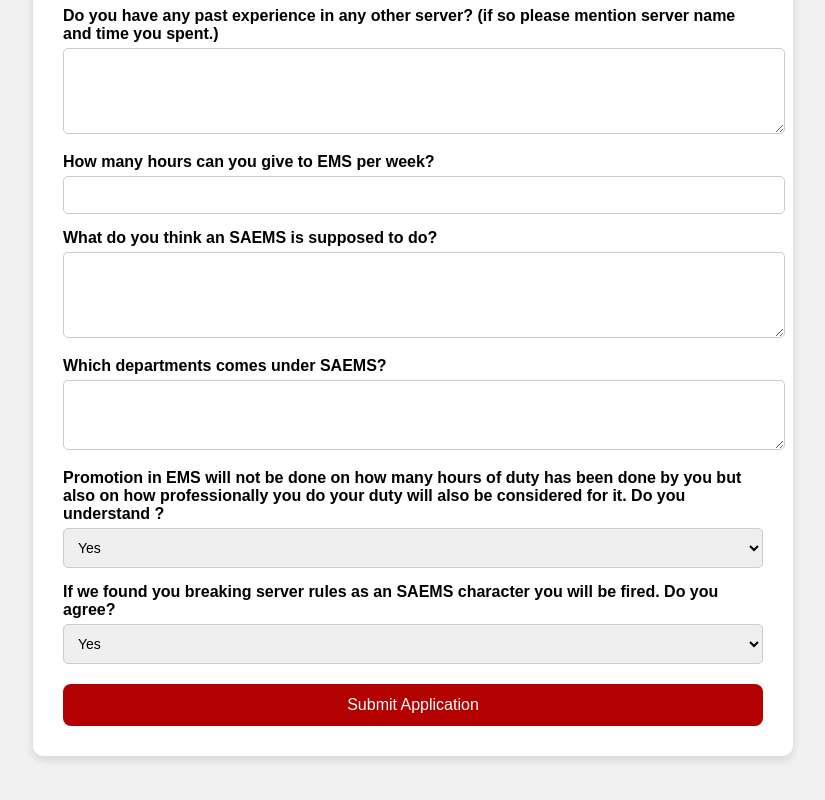
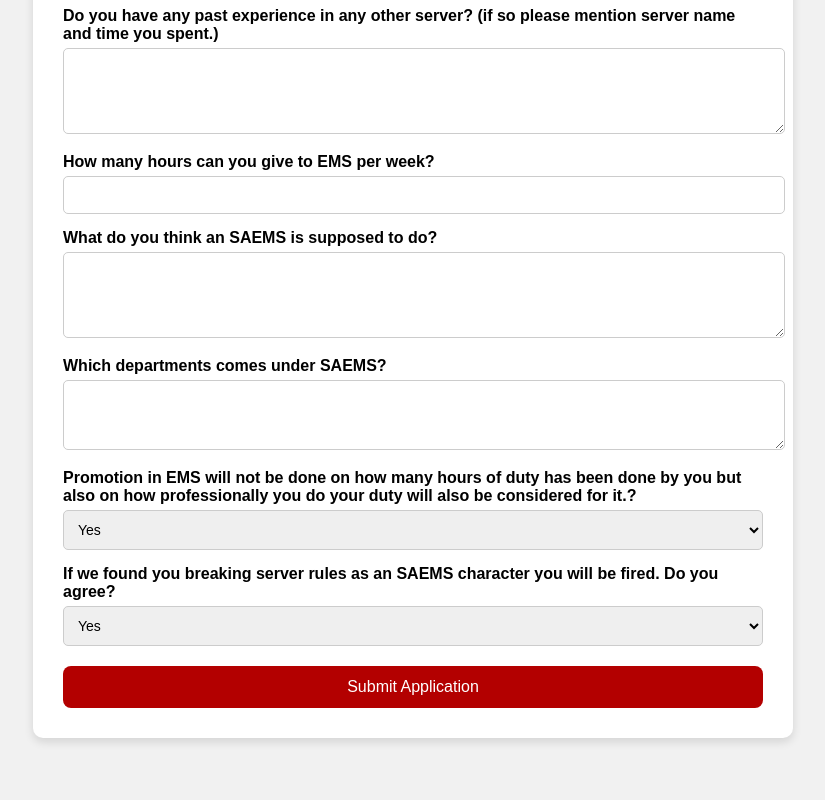
Before and after one commit to saisurya1121/EMS-application, a plain HTML site: page index.html in a window 1280 px wide. Shown: the part 1081-1881 px from the top of the page, without its empty margins (227-1052 px from the left). Drawn offline with Linux system fonts and the light colour scheme.

Commit message:
Update index.html

```diff
--- a/index.html
+++ b/index.html
@@ -117,7 +117,7 @@
     <label for="dept">Which departments comes under SAEMS?</label>
     <textarea id="dept" name="Departments_Under_SAEMS" rows="3" required></textarea>
 
-    <label for="promotion">Promotion in EMS will not be done on how many hours of duty has been done by you but also on how professionally you do your duty will also be considered for it. Do you understand ?</label>
+    <label for="promotion">Promotion in EMS will not be done on how many hours of duty has been done by you but also on how professionally you do your duty will also be considered for it.?</label>
     <select id="promotion" name="Understand_Promotion_Rule">
       <option value="Yes">Yes</option>
       <option value="No">No</option>
```
